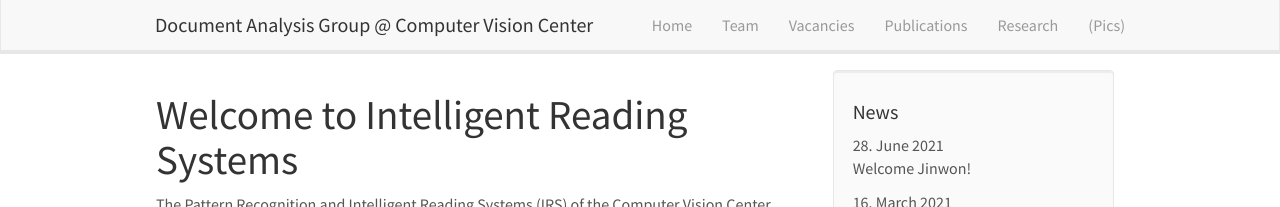
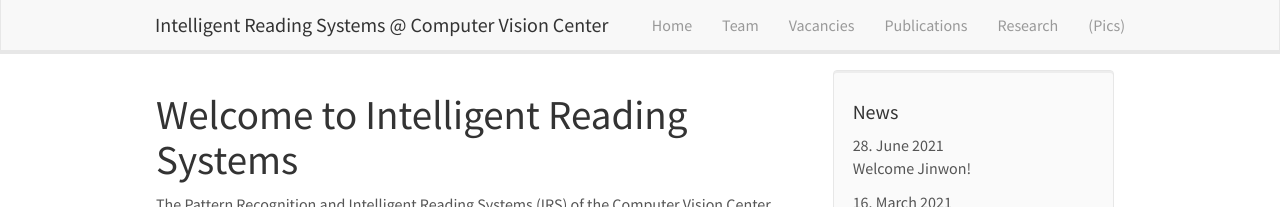
Before and after one commit to irsweb/irsweb.github.io, a Jekyll site: the page built from _pages/home.md, in a window 1280 px wide. Shown: the top 207 px of the page. Built offline with Jekyll 4.4.1, drawn with Linux system fonts in a browser that asks for light colours; nearby versions of some CDN libraries.

Commit message:
Minor Fix

```diff
--- a/_includes/header.html
+++ b/_includes/header.html
@@ -8,7 +8,7 @@
 		<span class="icon-bar"></span>
 	  </button>
 
-    <a class="navbar-brand" href="{{ site.url }}{{ site.baseurl }}/">Document Analysis Group @ Computer Vision Center</a>
+    <a class="navbar-brand" href="{{ site.url }}{{ site.baseurl }}/">Intelligent Reading Systems @ Computer Vision Center</a>
 	</div>
 	<div class="collapse navbar-collapse" id="navbar-collapse-1">
 	  <ul class="nav navbar-nav navbar-right">
```
Also changed, not shown: _pages/pictures.md (+2 -2 lines), _pages/research.md (+2 -2 lines).
